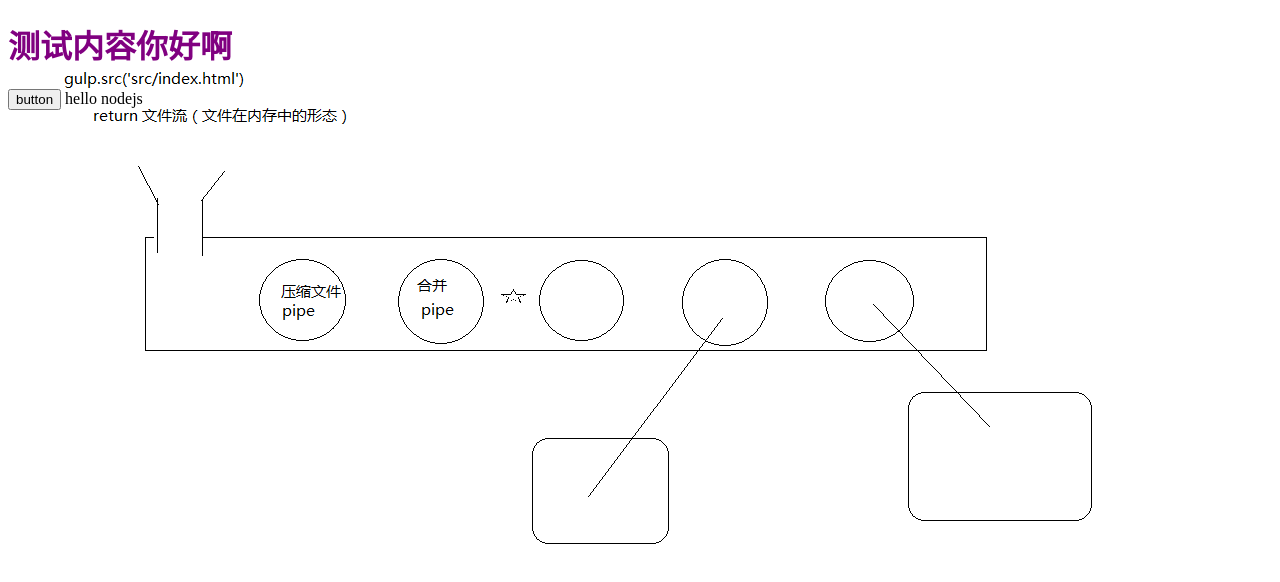
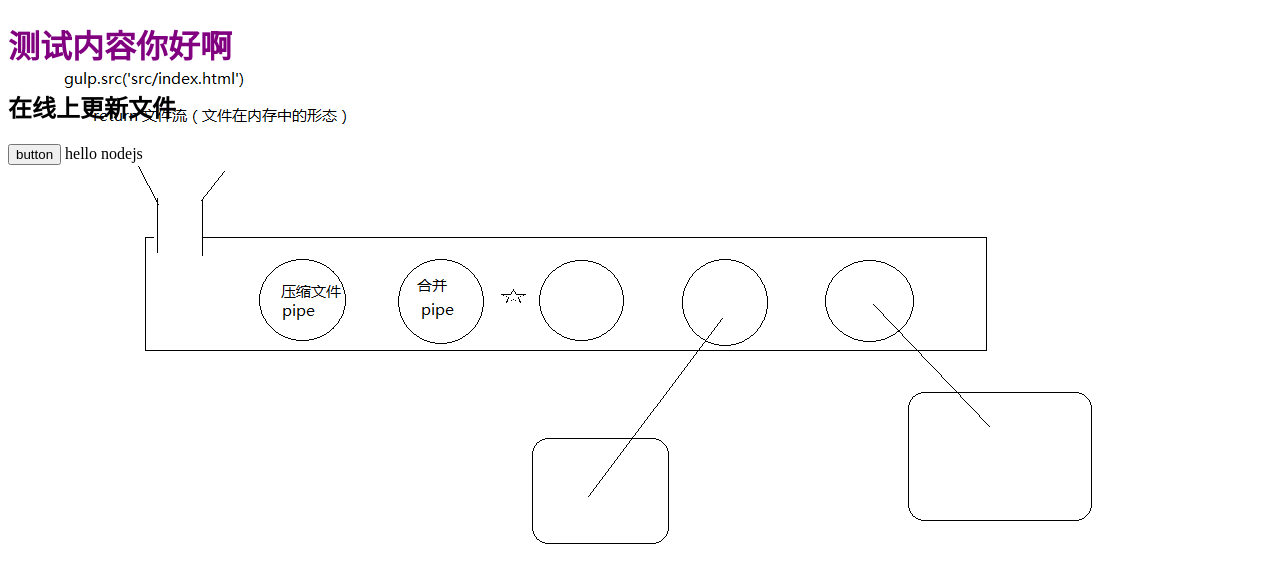
Before and after one commit to liuhaozzu/front-end-auto-delivery, a website: page src/index.html in a window 1280 px wide. Drawn offline with nearby package versions, Linux system fonts and the light colour scheme; files that its build step writes are made by us from their sources.

Commit message:
线上更新index.html

```diff
--- a/src/index.html
+++ b/src/index.html
@@ -8,6 +8,7 @@
 <body>
 <!--这是注释-->
 	<h1>测试内容你好啊</h1>
+	<h2>在线上更新文件</h2>
     <button id="btn">button</button>
 	<script type="text/javascript" src="scripts/all.js"></script>
 <script>
```
